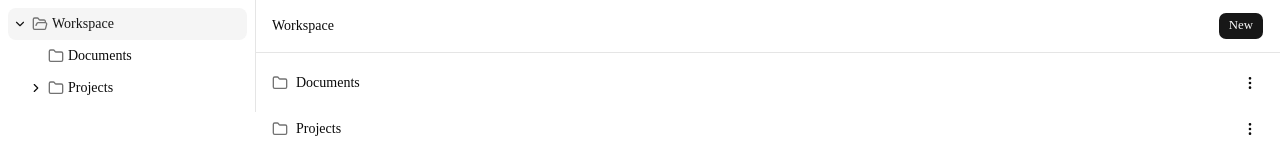
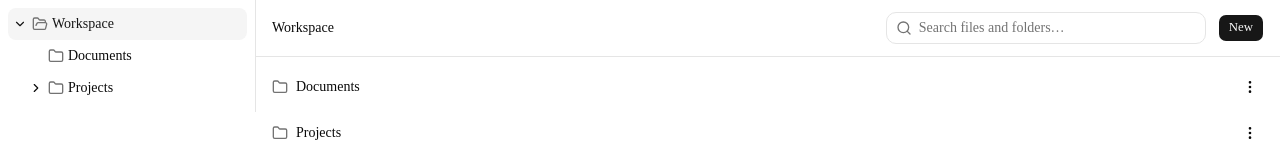
Before and after one commit to shiningsudipto/workspace-explorer, a Next.js app: page / in a window 1280 px wide. Shown: the top 160 px of the page. Built offline with nearby package versions, Linux system fonts and the light colour scheme.

Commit message:
feat: search implementation

```diff
--- a/components/main-panel/main-panel.tsx
+++ b/components/main-panel/main-panel.tsx
@@ -10,6 +10,7 @@ import { useWorkspaceStore } from "@/lib/workspace-store";
 import { FileEditor } from "./file-editor";
 import { FolderContents } from "./folder-contents";
 import { WorkspaceBreadcrumb } from "./workspace-breadcrumb";
+import { WorkspaceSearch } from "./workspace-search";
 
 interface MainPanelProps {
   folderId: string;
@@ -29,8 +30,11 @@ export function MainPanel({ folderId }: MainPanelProps) {
 
   return (
     <main className="flex flex-1 flex-col overflow-hidden">
-      <div className="flex items-center justify-between gap-2 border-b px-4 py-3">
-        <WorkspaceBreadcrumb />
+      <div className="flex items-center gap-3 border-b px-4 py-3">
+        <div className="min-w-0 flex-1">
+          <WorkspaceBreadcrumb />
+        </div>
+        <WorkspaceSearch />
         {/* Creating always targets the folder being browsed, which isn't
             meaningful while a file editor has replaced that view. */}
         {!openFile && (
--- /dev/null
+++ b/components/main-panel/workspace-search.tsx
@@ -0,0 +1,90 @@
+"use client";
+
+import { useState } from "react";
+import { FileText, Folder, Search as SearchIcon } from "lucide-react";
+import { Input } from "@/components/ui/input";
+import { useDebouncedValue } from "@/lib/use-debounced-value";
+import { ROOT_ID } from "@/lib/types";
+import { searchItems, SearchResult } from "@/lib/workspace-helpers";
+import { useWorkspaceStore } from "@/lib/workspace-store";
+
+export function WorkspaceSearch() {
+  const items = useWorkspaceStore((s) => s.items);
+  const setSelectedFolderId = useWorkspaceStore((s) => s.setSelectedFolderId);
+  const setSelectedFileId = useWorkspaceStore((s) => s.setSelectedFileId);
+
+  const [query, setQuery] = useState("");
+  const [isFocused, setIsFocused] = useState(false);
+  // Debounced so fast typing doesn't re-filter the whole workspace on
+  // every keystroke.
+  const debouncedQuery = useDebouncedValue(query, 200);
+
+  const trimmed = debouncedQuery.trim();
+  const results: SearchResult[] = trimmed ? searchItems(items, trimmed) : [];
+  const showDropdown = isFocused && trimmed.length > 0;
+
+  const handleSelect = (result: SearchResult) => {
+    if (result.item.type === "folder") {
+      setSelectedFolderId(result.item.id);
+    } else {
+      // Non-root items always have a parentId.
+      setSelectedFolderId(result.item.parentId ?? ROOT_ID);
+      setSelectedFileId(result.item.id);
+    }
+    setQuery("");
+    setIsFocused(false);
+  };
+
+  return (
+    <div className="relative w-full max-w-xs">
+      <SearchIcon className="pointer-events-none absolute top-1/2 left-2.5 h-4 w-4 -translate-y-1/2 text-muted-foreground" />
+      <Input
+        value={query}
+        onChange={(e) => setQuery(e.target.value)}
+        onFocus={() => setIsFocused(true)}
+        onBlur={() => {
+          // Delay so a click on a result registers before the list unmounts.
+          setTimeout(() => setIsFocused(false), 150);
+        }}
+        placeholder="Search files and folders…"
+        className="pl-8"
+        aria-label="Search workspace"
+      />
+      {showDropdown && (
+        <div className="absolute top-full z-40 mt-1 w-full rounded-lg border bg-popover p-1 text-popover-foreground shadow-md">
+          {results.length === 0 ? (
+            <p className="px-2 py-3 text-center text-sm text-muted-foreground">
+              No results found.
+            </p>
+          ) : (
+            <ul className="max-h-72 overflow-y-auto">
+              {results.map((result) => {
+                const Icon = result.item.type === "folder" ? Folder : FileText;
+                const fullPath = [...result.path, result.item]
+                  .map((i) => i.name)
+                  .join(" / ");
+                return (
+                  <li key={result.item.id}>
+                    <button
+                      type="button"
+                      onClick={() => handleSelect(result)}
+                      className="flex w-full flex-col items-start gap-0.5 rounded-md px-2 py-1.5 text-left text-sm hover:bg-accent hover:text-accent-foreground"
+                    >
+                      <span className="flex items-center gap-1.5">
+                        <Icon className="h-4 w-4 shrink-0 text-muted-foreground" />
+                        {result.item.name}
+                      </span>
+                      <span className="w-full truncate text-xs text-muted-foreground">
+                        {fullPath}
+                      </span>
+                    </button>
+                  </li>
+                );
+              })}
+            </ul>
+          )}
+        </div>
+      )}
+    </div>
+  );
+}
--- /dev/null
+++ b/lib/use-debounced-value.ts
@@ -0,0 +1,13 @@
+import { useEffect, useState } from "react";
+
+/** Returns `value`, updated only after it's been stable for `delayMs`. */
+export function useDebouncedValue<T>(value: T, delayMs: number): T {
+  const [debounced, setDebounced] = useState(value);
+
+  useEffect(() => {
+    const timeout = setTimeout(() => setDebounced(value), delayMs);
+    return () => clearTimeout(timeout);
+  }, [value, delayMs]);
+
+  return debounced;
+}
```
